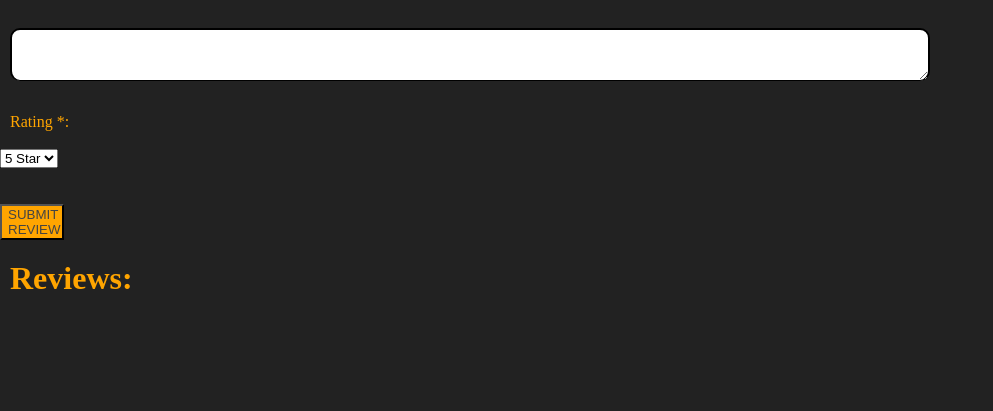
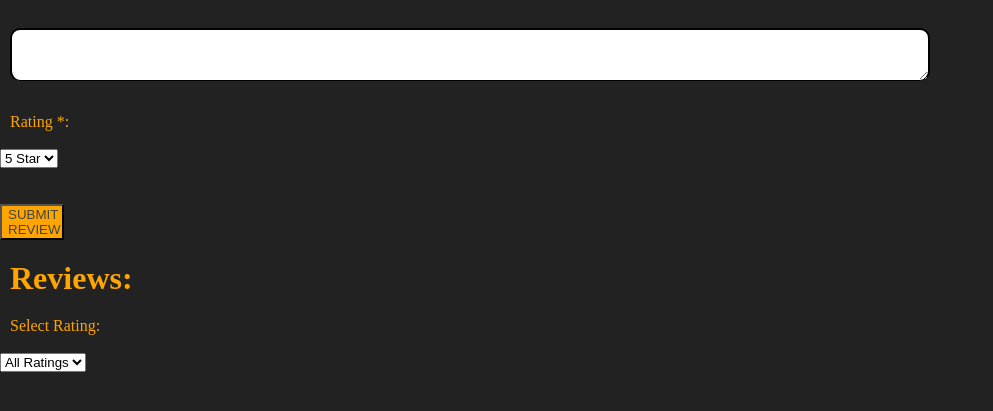
Before and after one commit to remker1/RenoMana, a Flask app: page /reviews in a window 1280 px wide. Shown: the part 281-692 px from the top of the page, without its empty margins (0-993 px from the left). Run offline with Flask 3, Linux system fonts and the light colour scheme; data that the repository does not hold is empty.

Commit message:
Implemented review star toggle function

```diff
--- a/back_end_team/app/app.py
+++ b/back_end_team/app/app.py
@@ -234,7 +234,6 @@ def addReview():
 
     except Exception as e:
         # Log the exception for debugging
-        # app.logger.error('Error in addReview route: {e}') TODO remove
         print(f'Error in addReview route: {e}')
         response = {
             'status': 'failure',
@@ -242,11 +241,15 @@ def addReview():
         }
         return jsonify(response), 500
 
-@app.route('/getReviews', methods=['GET'])
+@app.route('/getReviews', methods=['POST'])
 def getReviews():
     try:
+        data = request.json
 
-        result = list(db['reviews'].find({}, {"title": 1, "description": 1, "rating": 1, "_id": 0}))
+        if (data.get("rating") == "0"):
+            result = list(db['reviews'].find({}, {"title": 1, "description": 1, "rating": 1, "_id": 0}))
+        else:
+            result = list(db['reviews'].find({"rating": data.get("rating")}, {"title": 1, "description": 1, "rating": 1 , "_id": 0}))
         return jsonify(result), 200
 
     except Exception as e:
--- a/back_end_team/app/templates/RenoGrpReviewPage.html
+++ b/back_end_team/app/templates/RenoGrpReviewPage.html
@@ -23,7 +23,11 @@
 
             function getReviews() {
                 fetch('/getReviews', {
-                    method: 'GET'
+                    "method": 'POST',
+                    "headers": {"Content-Type": "application/json"},
+                    "body": JSON.stringify({
+                        "rating": document.getElementById("search_input").value
+                    })
                 })
                 .then(response => response.json())
                 .then(data => {
@@ -32,14 +36,11 @@
 
                     data.forEach(review => {
                         const listItem = document.createElement("div");
-                        // listItem.classList.add("review-item");
 
                         const title = document.createElement("h2");
-                        // title.classList.add("review-title");
                         title.textContent = review.title;
 
                         const description = document.createElement("p");
-                        // description.classList.add("review-description");
                         description.textContent = review.description;
 
                         const rating = document.createElement("div");
@@ -77,7 +78,7 @@
                 })
                 .then(document.getElementById("title_input").value = "")
                 .then(document.getElementById("description_input").value = "")
-                .then(document.getElementById("rating_input").value = "0")
+                .then(document.getElementById("rating_input").value = "5")
                 .then(alert("Thank you for your Review!"))
                 .then(getReviews())
                 .catch(error => console.error(error))
@@ -107,6 +108,16 @@
 
         <h1>Reviews: </h1>
 
+        <label for="ratingSearch"> Select Rating: </label><br> <br>
+        <select id="search_input" name="ratingSearch">
+            <option value="0">All Ratings</option>
+            <option value="5">5 Star</option>
+            <option value="4">4 Star</option>
+            <option value="3">3 Star</option>
+            <option value="2">2 Star</option>
+            <option value="1">1 Star</option>
+        </select> <br> <br>
+
         <div id="review-list"></div>
 
     </body>
```
